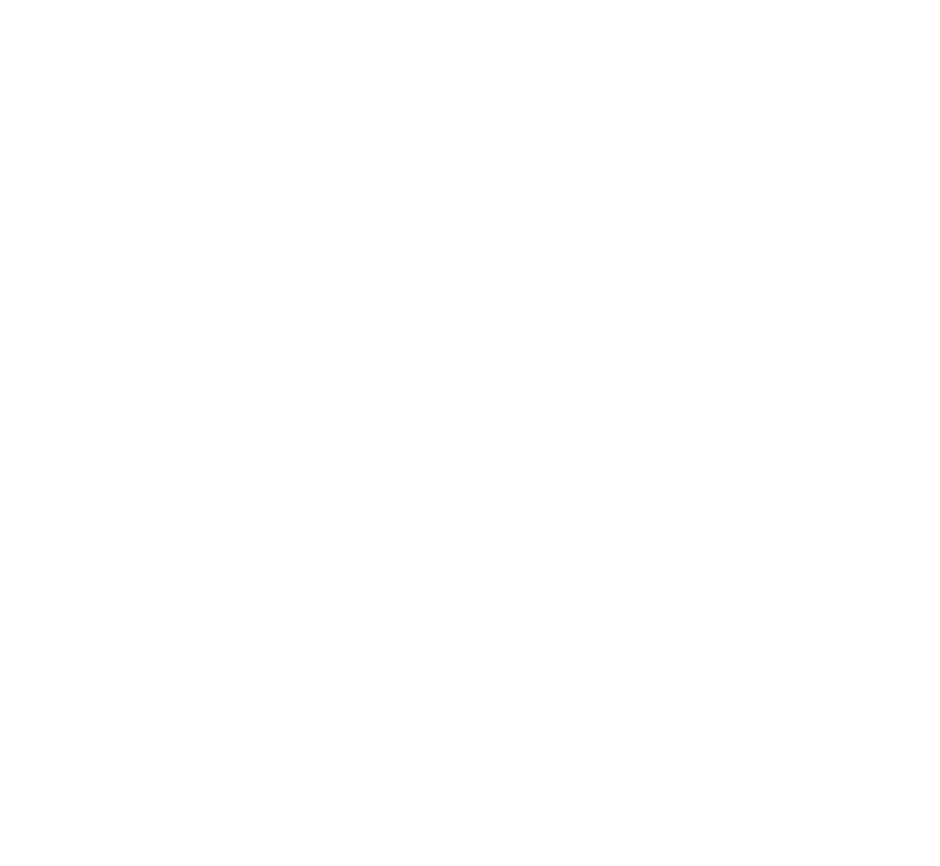
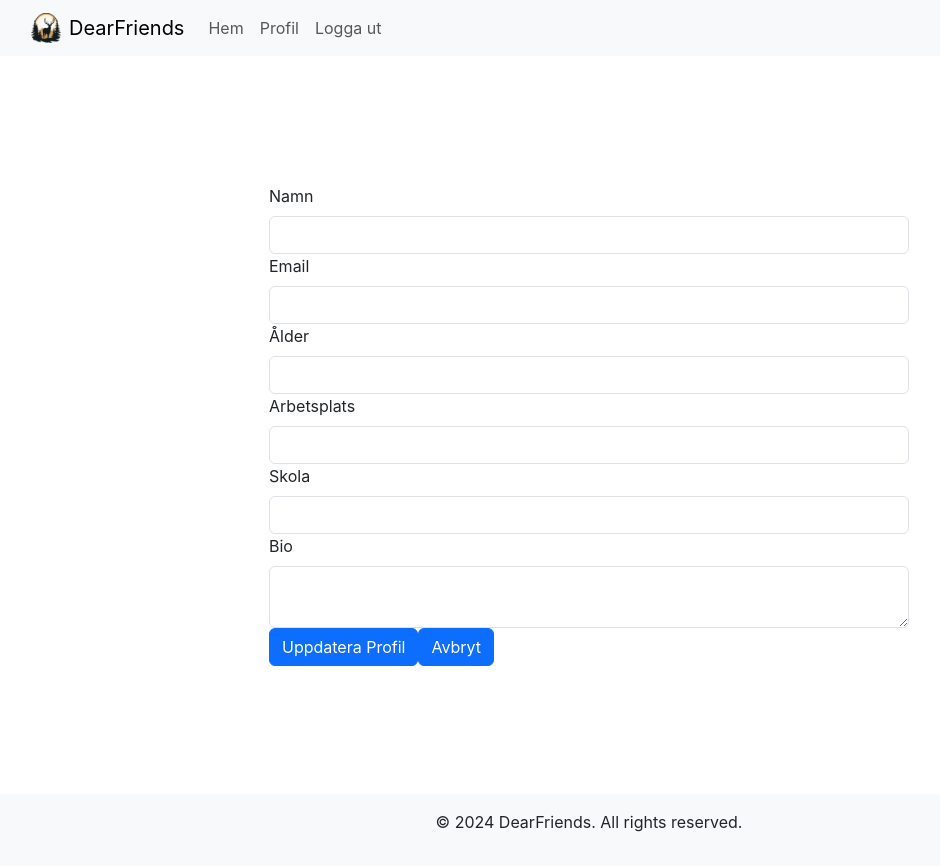
Before and after one commit to natta1995/frontend-app, a React (Create React App) app: page /edit-profile in a window 1280 px wide. Before the commit this address had no page. Shown: the whole page, without its empty margins (51-991 px from the left). Before the commit the page ends 800 px from the top, so only its background shows below. Built offline with nearby package versions, Linux system fonts and the light colour scheme; no server answers.

Commit message:
Edit profile added

```diff
--- a/src/App.tsx
+++ b/src/App.tsx
@@ -5,6 +5,7 @@
 import Feed from './components/Feed';
 import Profile from './components/Profile';
 import Layout from './components/Layout';
+import EditProfile from './components/EditProfile';
 import { login, register } from './api/auth';
 
 
@@ -43,6 +44,7 @@
           <Route element={<Layout />}>
           <Route path="/feed" element={<Feed/>} />
           <Route path="/profile" element={<Profile/>} />
+          <Route path="/edit-profile" element={<EditProfile/>} />
           </Route>
         </Routes>
 
--- /dev/null
+++ b/src/components/EditProfile.tsx
@@ -0,0 +1,137 @@
+import React, { useState, useEffect } from 'react';
+import { Form, Button } from 'react-bootstrap';
+import { useNavigate } from 'react-router-dom';
+
+const EditProfile: React.FC = () => {
+  const [profile, setProfile] = useState({
+    name: '',
+    email: '',
+    age: '',
+    workplace: '',
+    school: '',
+    bio: '',
+  });
+  const navigate = useNavigate();
+
+  useEffect(() => {
+    const fetchProfile = async () => {
+      try {
+        const response = await fetch('http://localhost:1337/users/profile', {
+          method: 'GET',
+          credentials: 'include',
+        });
+        if (response.ok) {
+          const data = await response.json();
+          setProfile(data);
+        } else {
+          console.error('Failed to fetch profile');
+        }
+      } catch (error) {
+        console.error('Error fetching profile:', error);
+      }
+    };
+
+    fetchProfile();
+  }, []);
+
+  const handleChange = (e: React.ChangeEvent<HTMLInputElement | HTMLTextAreaElement>) => {
+    setProfile({
+      ...profile,
+      [e.target.name]: e.target.value,
+    });
+  };
+
+  const handleSubmit = async (e: React.FormEvent) => {
+    e.preventDefault();
+    try {
+      const response = await fetch('http://localhost:1337/users/profile', {
+        method: 'POST',
+        headers: {
+          'Content-Type': 'application/json',
+        },
+        credentials: 'include',
+        body: JSON.stringify(profile),
+      });
+
+      if (response.ok) {
+        alert('Profil uppdaterad!');
+        navigate('/profile');
+      } else {
+        console.error('Failed to update profile');
+      }
+    } catch (error) {
+      console.error('Error updating profile:', error);
+    }
+  };
+
+  return (
+    <Form onSubmit={handleSubmit} style={{ width: '70%', margin: '0 auto', padding: '10%' }}>
+      <Form.Group controlId="formName">
+        <Form.Label>Namn</Form.Label>
+        <Form.Control
+          type="text"
+          name="name"
+          value={profile.name}
+          onChange={handleChange}
+        />
+      </Form.Group>
+
+      <Form.Group controlId="formEmail">
+        <Form.Label>Email</Form.Label>
+        <Form.Control
+          type="email"
+          name="email"
+          value={profile.email}
+          onChange={handleChange}
+        />
+      </Form.Group>
+
+      <Form.Group controlId="formAge">
+        <Form.Label>Ålder</Form.Label>
+        <Form.Control
+          type="number"
+          name="age"
+          value={profile.age}
+          onChange={handleChange}
+        />
+      </Form.Group>
+
+      <Form.Group controlId="formWorkplace">
+        <Form.Label>Arbetsplats</Form.Label>
+        <Form.Control
+          type="text"
+          name="workplace"
+          value={profile.workplace}
+          onChange={handleChange}
+        />
+      </Form.Group>
+
+      <Form.Group controlId="formSchool">
+        <Form.Label>Skola</Form.Label>
+        <Form.Control
+          type="text"
+          name="school"
+          value={profile.school}
+          onChange={handleChange}
+        />
+      </Form.Group>
+
+      <Form.Group controlId="formBio">
+        <Form.Label>Bio</Form.Label>
+        <Form.Control
+          as="textarea"
+          name="bio"
+          value={profile.bio}
+          onChange={handleChange}
+        />
+      </Form.Group>
+
+      <Button variant="primary" type="submit">
+        Uppdatera Profil
+      </Button>
+      <Button onClick={() => navigate('/profile')}>Avbryt</Button>
+    </Form>
+  );
+};
+
+export default EditProfile;
--- a/src/components/Profile.tsx
+++ b/src/components/Profile.tsx
@@ -1,6 +1,7 @@
 import React, { useState, useEffect } from 'react';
 import styled from 'styled-components';
-//import { Form, Button, Container, Row, Col } from 'react-bootstrap';
+import { useNavigate  } from 'react-router-dom';
+import { Form, Button, Container, Row, Col } from 'react-bootstrap';
 
 const ProfileContainer = styled.div`
   padding: 10%;
@@ -12,6 +13,8 @@
 const Profile: React.FC = () => {
   const [profile, setProfile] = useState<any>(null);
   const [error, setError] = useState<string | null>(null);
+  const navigate = useNavigate();
+
 
   useEffect(() => {
     const fetchProfile = async () => {
@@ -54,6 +57,7 @@
       <p><strong>Arbetsplats:</strong> {profile.workplace}</p>
       <p><strong>Skola:</strong> {profile.school}</p>
       <p><strong>Bio:</strong> {profile.bio}</p>
+      <Button onClick={() => navigate('/edit-profile')}>Redigera</Button>
     </ProfileContainer>
   );
 };
```
